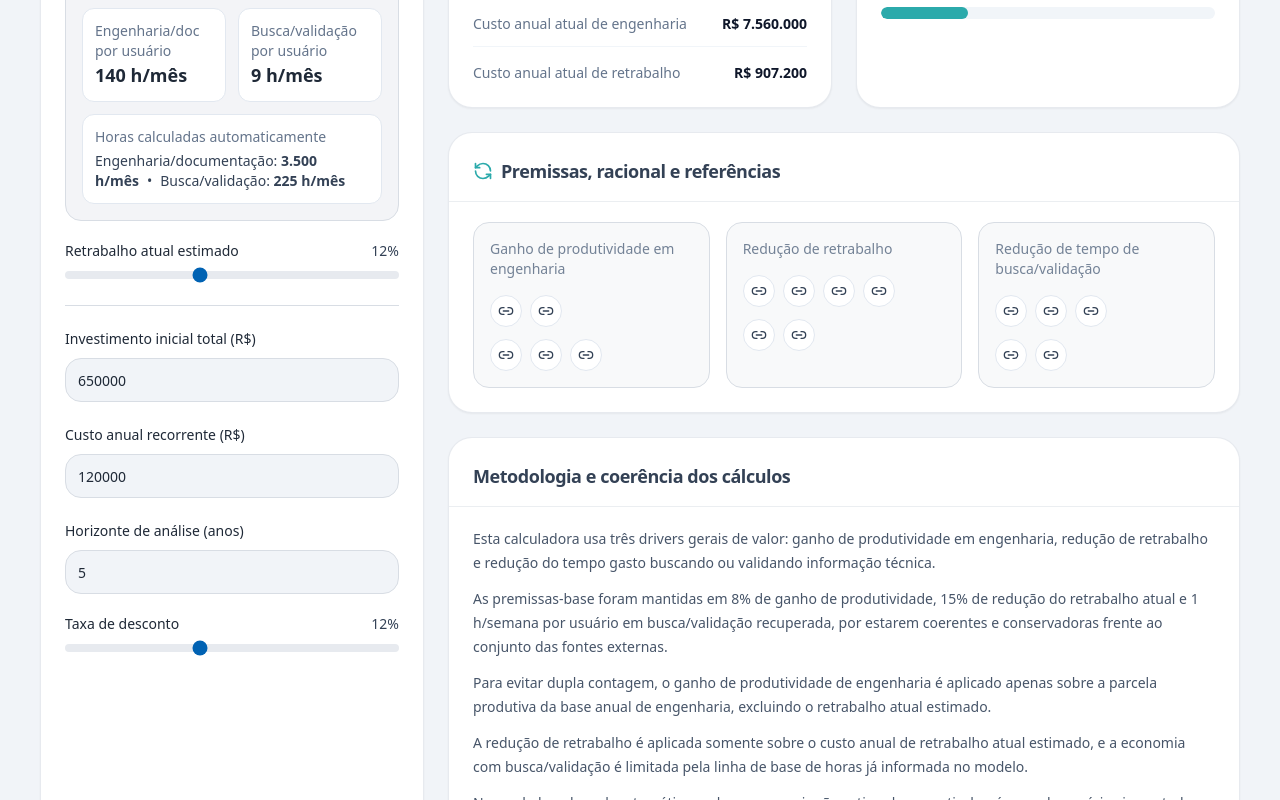
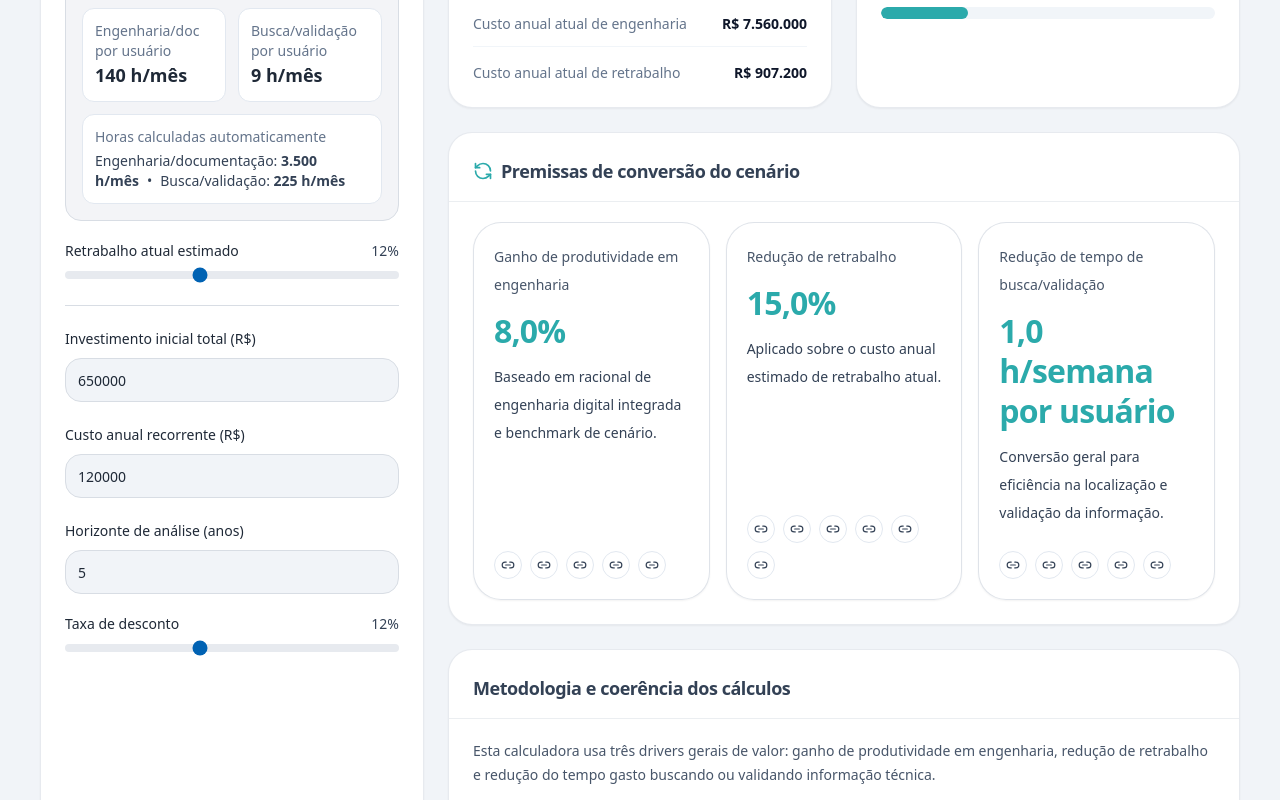
Before and after one commit to TadeuMartins/COMOS_CALCULATOR, a React (Vite) app: page / in a window 1280 px wide. Shown: the part 737-1537 px from the top of the page. Built offline with nearby package versions, Linux system fonts and the light colour scheme.

Commit message:
fix: refine scenario assumptions cards
Co-authored-by: TadeuMartins <156713091+TadeuMartins@users.noreply.github.com>

```diff
--- a/comos_roi_calculator_app.tsx
+++ b/comos_roi_calculator_app.tsx
@@ -170,7 +170,7 @@ export default function ComosRoiCalculatorApp() {
       engineeringProductivity: "Produtividade de engenharia",
       reworkReduction: "Redução de retrabalho",
       searchValidation: "Busca e validação de informação",
-      assumptionsTitle: "Premissas, racional e referências",
+      assumptionsTitle: "Premissas de conversão do cenário",
       methodology: "Metodologia e coerência dos cálculos",
       p1: "Esta calculadora usa três drivers gerais de valor: ganho de produtividade em engenharia, redução de retrabalho e redução do tempo gasto buscando ou validando informação técnica.",
       p2: "As premissas-base foram mantidas em 8% de ganho de produtividade, 15% de redução do retrabalho atual e 1 h/semana por usuário em busca/validação recuperada, por estarem coerentes e conservadoras frente ao conjunto das fontes externas.",
@@ -233,7 +233,7 @@ export default function ComosRoiCalculatorApp() {
       engineeringProductivity: "Engineering productivity",
       reworkReduction: "Rework reduction",
       searchValidation: "Search and information validation",
-      assumptionsTitle: "Assumptions, rationale, and references",
+      assumptionsTitle: "Scenario conversion assumptions",
       methodology: "Methodology and calculation coherence",
       p1: "This calculator uses three general value drivers: engineering productivity gain, rework reduction, and reduced time spent searching for or validating technical information.",
       p2: "The base assumptions remain 8% engineering productivity gain, 15% reduction of current rework, and 1 hour/week per user of recovered search/validation time because they are coherent and conservative against the external evidence set.",
@@ -306,7 +306,12 @@ export default function ComosRoiCalculatorApp() {
   const assumptions = [
     {
       title: t.a1,
-      externalSources: [
+      highlight: percent(preset.engineeringGain * 100, locale),
+      description:
+        language === "pt"
+          ? "Baseado em racional de engenharia digital integrada e benchmark de cenário."
+          : "Based on integrated digital engineering rationale and scenario benchmark.",
+      sources: [
         {
           label: language === "pt" ? "Chalmers systematic review sobre quantificação de valor em BIM" : "Chalmers systematic review on quantifying BIM investment value",
           url: "https://research.chalmers.se/publication/540280/file/540280_Fulltext.pdf",
@@ -315,8 +320,6 @@ export default function ComosRoiCalculatorApp() {
           label: language === "pt" ? "ScienceDirect 2024 sobre influência do BIM em tempo e custo" : "ScienceDirect 2024 on BIM influence on time and cost",
           url: "https://www.sciencedirect.com/science/article/pii/S2590123024008107",
         },
-      ],
-      siemensSources: [
         {
           label: language === "pt" ? "COMOS brochure com caso Novartis (8%–12% engineering savings)" : "COMOS brochure with Novartis case (8%–12% engineering savings)",
           url: "https://support.industry.siemens.com/cs/attachments/109765354/COMOS_Imagebroschuere_EN.pdf",
@@ -333,7 +336,12 @@ export default function ComosRoiCalculatorApp() {
     },
     {
       title: t.a2,
-      externalSources: [
+      highlight: percent(preset.reworkReduction * 100, locale),
+      description:
+        language === "pt"
+          ? "Aplicado sobre o custo anual estimado de retrabalho atual."
+          : "Applied to the estimated current annual rework cost.",
+      sources: [
         {
           label: language === "pt" ? "NIST sobre custo de interoperabilidade inadequada" : "NIST on the cost of inadequate interoperability",
           url: "https://nvlpubs.nist.gov/nistpubs/gcr/2004/nist.gcr.04-867.pdf",
@@ -350,8 +358,6 @@ export default function ComosRoiCalculatorApp() {
           label: language === "pt" ? "PlanGrid/FMI sobre retrabalho ligado a dados ruins e má comunicação" : "PlanGrid/FMI on rework caused by bad data and miscommunication",
           url: "https://pg.plangrid.com/rs/572-JSV-775/images/Construction_Disconnected.pdf",
         },
-      ],
-      siemensSources: [
         {
           label: language === "pt" ? "COMOS for EPC (reduction of errors and reworking)" : "COMOS for EPC (reduction of errors and reworking)",
           url: "https://assets.new.siemens.com/siemens/assets/api/uuid%3A36e6fda0-c1ee-4c93-83f8-caaa477ac03d/sie-onepager-comos-for-epc-en-iedit-v260618.pdf",
@@ -364,7 +370,12 @@ export default function ComosRoiCalculatorApp() {
     },
     {
       title: t.a3,
-      externalSources: [
+      highlight: `${numberFmt(preset.infoHoursPerWeek, locale, 1)} ${language === "pt" ? "h/semana por usuário" : "h/week per user"}`,
+      description:
+        language === "pt"
+          ? "Conversão geral para eficiência na localização e validação da informação."
+          : "General conversion for efficiency in finding and validating information.",
+      sources: [
         {
           label: language === "pt" ? "McKinsey The Social Economy" : "McKinsey The Social Economy",
           url: "https://www.mckinsey.com/industries/technology-media-and-telecommunications/our-insights/the-social-economy",
@@ -377,8 +388,6 @@ export default function ComosRoiCalculatorApp() {
           label: language === "pt" ? "Deloitte Access Economics 2025 sobre adoção digital na construção" : "Deloitte Access Economics 2025 on digital adoption in construction",
           url: "https://www.deloitte.com/au/en/services/economics/analysis/state-digital-adoption-construction-industry.html",
         },
-      ],
-      siemensSources: [
         {
           label: language === "pt" ? "COMOS Lifecycle (common database e seamless flow of information)" : "COMOS Lifecycle (common database and seamless flow of information)",
           url: "https://siemens.ebene1.org/comos-lifecycle/pdf/comos_lifecycle_en.pdf",
@@ -575,12 +584,13 @@ export default function ComosRoiCalculatorApp() {
               <CardContent className="pt-5">
                 <div className="grid md:grid-cols-3 gap-4">
                   {assumptions.map((item) => (
-                    <div key={item.title} className="rounded-2xl border border-border p-4 bg-secondary/30 space-y-4">
-                      <div className="text-sm text-muted-foreground mb-1">{item.title}</div>
+                    <div key={item.title} className="flex min-h-[250px] flex-col justify-between rounded-[1.75rem] border border-border/80 bg-white/80 p-5 shadow-sm">
                       <div className="space-y-3">
-                        <SourceList title={t.externalSourcesLabel} sources={item.externalSources} itemTitle={item.title} />
-                        <SourceList title={t.siemensSourcesLabel} sources={item.siemensSources} itemTitle={item.title} />
+                        <div className="text-sm leading-7 text-slate-600">{item.title}</div>
+                        <div className="text-[2rem] font-semibold leading-tight tracking-tight text-[#2BAAAB]">{item.highlight}</div>
+                        <div className="max-w-xs text-sm leading-7 text-slate-700">{item.description}</div>
                       </div>
+                      <SourceList sources={item.sources} itemTitle={item.title} />
                     </div>
                   ))}
                 </div>
@@ -691,27 +701,25 @@ function BenefitBar({ label, value, total, currency, locale }: { label: string;
 }
 
 function SourceList({
-  title,
   sources,
   itemTitle,
 }: {
-  title: string;
   sources: Array<{ label: string; url: string }>;
   itemTitle: string;
 }) {
   return (
-    <ul className="flex flex-wrap gap-2" aria-label={title}>
+    <ul className="mt-6 flex flex-wrap gap-2" aria-label={itemTitle}>
         {sources.map((source, index) => (
           <li key={source.url}>
             <a
               href={source.url}
               target="_blank"
               rel="noreferrer"
-              aria-label={`${itemTitle} — ${title}: ${source.label}`}
+              aria-label={`${itemTitle}: ${source.label}`}
               title={source.label}
-              className="inline-flex h-8 w-8 items-center justify-center rounded-full border border-slate-200 bg-white text-slate-700 transition hover:border-slate-400 hover:text-slate-900"
+              className="inline-flex h-7 w-7 items-center justify-center rounded-full border border-slate-200 bg-white text-slate-700 transition hover:border-slate-400 hover:text-slate-900"
             >
-              <Link2 className="h-4 w-4 shrink-0" />
+              <Link2 className="h-3.5 w-3.5 shrink-0" />
               <span className="sr-only">{source.label}</span>
             </a>
           </li>
```
